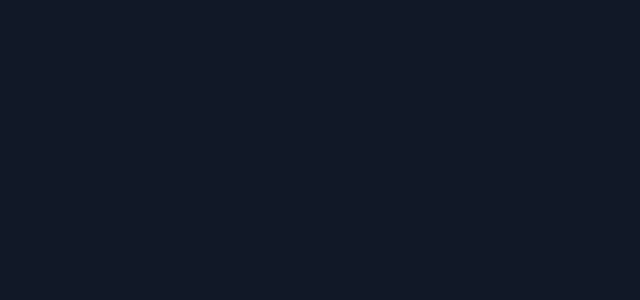
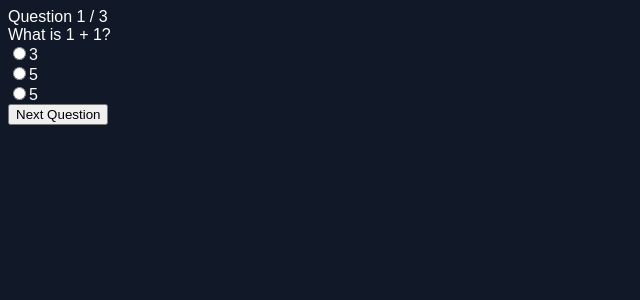
Before and after one commit to Leon21-Nkadimeng/Trivia, a React app in the folder Frontend/: page /play/1 in a window 1280 px wide. Before the commit this address had no page. Shown: the top 300 px of the page, without its empty margins (0-640 px from the left). Built offline with nearby package versions, Linux system fonts and the light colour scheme; the HTML template or start-up script is replaced by a standard one.

Commit message:
added play trivia page with no styles

```diff
--- a/Frontend/src/App.jsx
+++ b/Frontend/src/App.jsx
@@ -2,7 +2,7 @@ import { BrowserRouter, Routes, Route } from 'react-router-dom';
 import Home from './pages/home';
 import CreateTrivia from './pages/new-trivia';
 //import ManageTrivia from './pages/ManageTrivia';
-//import PlayTrivia from './pages/PlayTrivia';
+import PlayTrivia from './pages/play-trivia';
 
 function App() {
   return (
@@ -12,7 +12,9 @@ function App() {
         <Route path='/new-trivia' element={<CreateTrivia />} />
         {/*
         <Route path='/manage/:adminToken' element={<ManageTrivia />} />
-        <Route path='/play/:roomCode' element={<PlayTrivia />} />*/}
+        */}
+        <Route path='/play/:roomCode' element={<PlayTrivia />} />
+
       </Routes>
     </BrowserRouter>
   );
--- a/Frontend/src/pages/home.jsx
+++ b/Frontend/src/pages/home.jsx
@@ -36,7 +36,7 @@ function App() {
           </div>
           <div className='join-room-section'>
             <input type='text' className='room-code-input' placeholder='Enter room code' />
-            <button className='join-button'>Join</button>
+            <button className='join-button' onClick={() =>  window.location.href='/play/123'}>Join</button>
           </div>
         </div>
         <div className=''>
--- /dev/null
+++ b/Frontend/src/pages/play-trivia.jsx
@@ -0,0 +1,72 @@
+import { useState } from "react"
+
+export default function PlayTrivia() {
+  const [questions, setQuestions] = useState([
+    {
+    text:"What is 1 + 1?",
+    multipleAnswers: false,
+    options:[
+      { text:'3', selected:false},
+      {text:'5', selected:false},
+      {text:'5', selected:false}
+    ]},
+    {
+    text:"What is 2 + 2?",
+    multipleAnswers: true,
+    options:[
+      { text:'3', selected:false},
+      {text:'5', selected:false},
+      {text:'5', selected:false}
+    ]},
+    {
+    text:"What is 2 + 2?",
+    multipleAnswers: false,
+    options:[
+      { text:'3', selected:false},
+      {text:'5', selected:false},
+      {text:'5', selected:false}
+    ]}
+  ]);
+  const [currentQuestionIndex, setCurrentQuestionIndex] = useState(0);
+
+  // todo: get questions from the backend
+
+  function handleCheckOption(qIndex, oIndex) {
+    const updated= [...questions];
+    const question = updated[qIndex];
+    if(!question.multipleAnswers) {
+      question.options = question.options.map(option => ({text:option.text, selected:false}));
+      question.options[oIndex].selected = true;
+      updated[qIndex] = question;
+    } else {
+      updated[qIndex].options[oIndex].selected = !updated[qIndex].options[oIndex].selected;
+    }
+    setQuestions(updated);
+  }
+  return (
+    <div>
+      <div>Question {currentQuestionIndex + 1} / {questions.length}</div>
+      <div>{questions[currentQuestionIndex].text}</div>
+      {questions[currentQuestionIndex].options.map((option, i) => (
+        <div key={i}>
+          {questions[currentQuestionIndex].multipleAnswers ?
+          <input type="checkbox" checked={option.selected} onChange={() => handleCheckOption(currentQuestionIndex, i)} /> : <input type="radio" checked={option.selected} onChange={() => handleCheckOption(currentQuestionIndex, i)} />
+          }
+          <span>{option.text}</span>
+        </div>
+      ))
+      }
+      <div>
+        { currentQuestionIndex < questions.length - 1 &&
+        <button onClick={() => setCurrentQuestionIndex(currentQuestionIndex + 1)}>Next Question</button>
+        }
+
+        {
+          currentQuestionIndex > 0 &&
+          <button onClick={() => setCurrentQuestionIndex(currentQuestionIndex - 1)}>Previous Question</button>
+        }
+      </div>
+    </div>
+
+  )
+}
```
